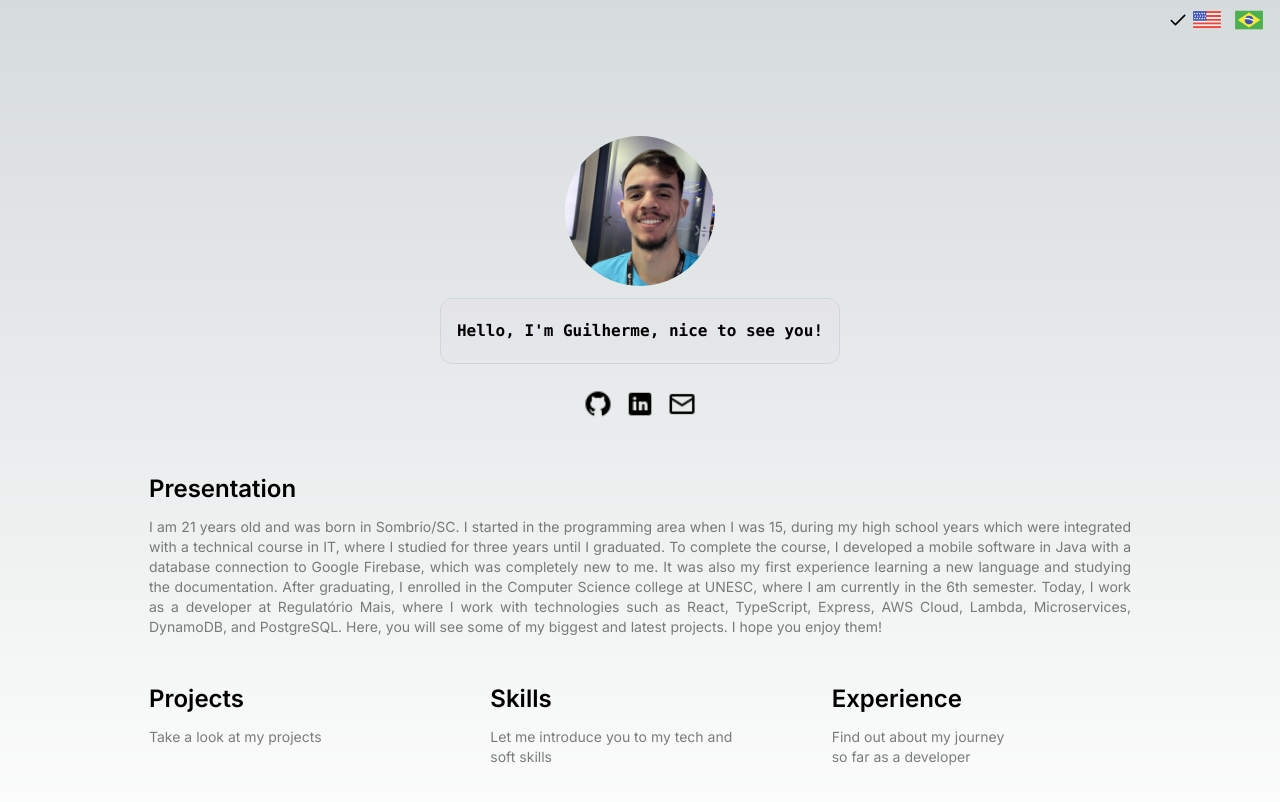
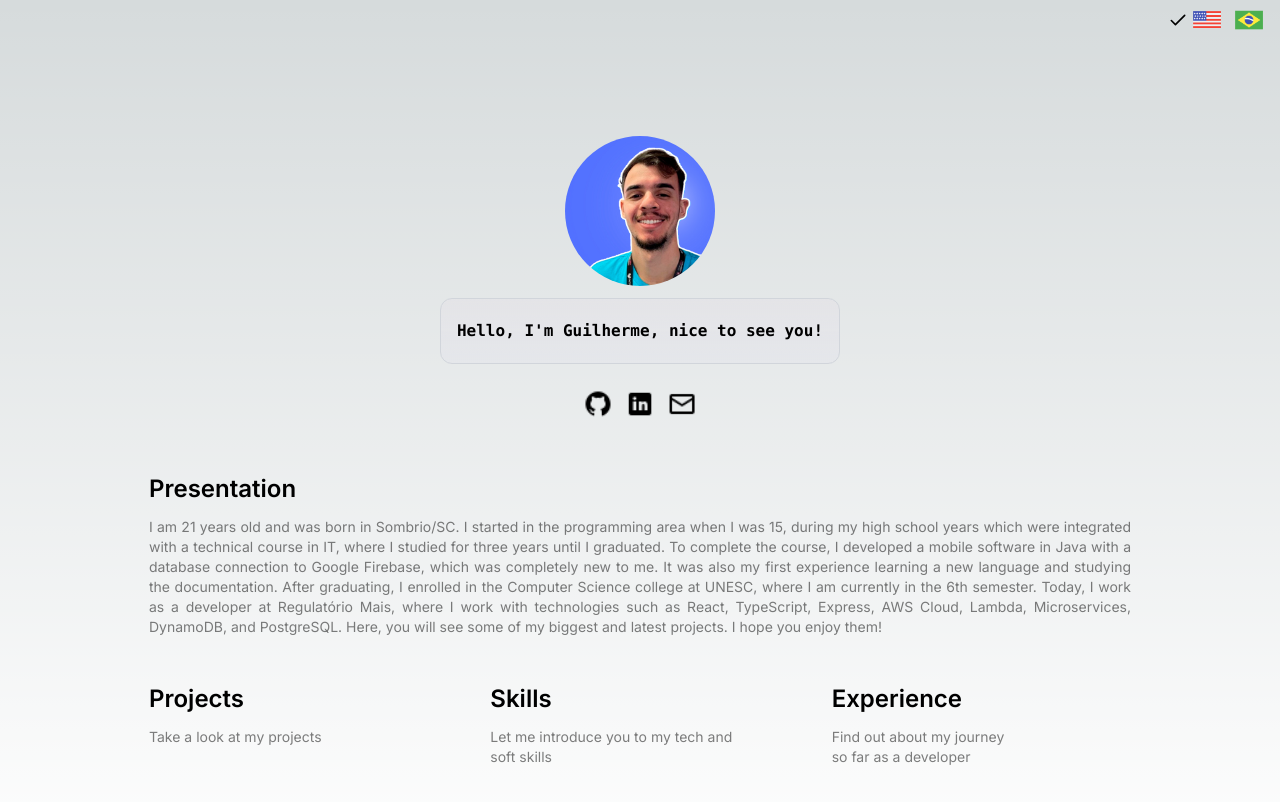
Before and after one commit to gui-sc/portfolio, a Next.js app: page / in a window 1280 px wide. Shown: the top 802 px of the page. Built offline with nearby package versions, Linux system fonts and the light colour scheme.

Commit message:
fix: change profile picture

```diff
--- a/app/page.tsx
+++ b/app/page.tsx
@@ -24,7 +24,7 @@ export default function Home() {
     <main className="flex min-h-screen p-12 flex-col items-center justify-between lg:p-24 gap-3">
 
       <Image
-        src="/profile.png"
+        src="/profile.jpg"
         alt="Profile Picture"
         className="rounded-full"
         width={150}
```
Also changed, not shown: public/profile.jpg (added), public/profile.png (deleted).
